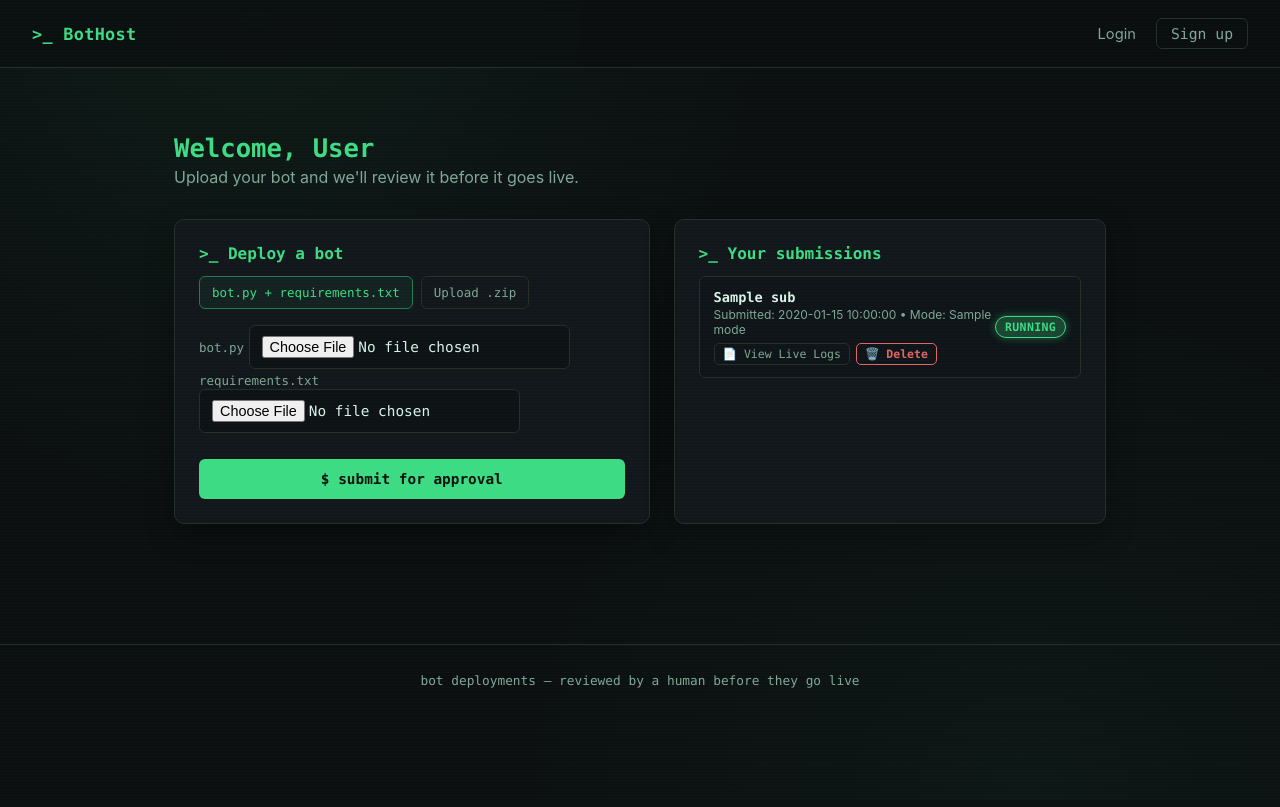
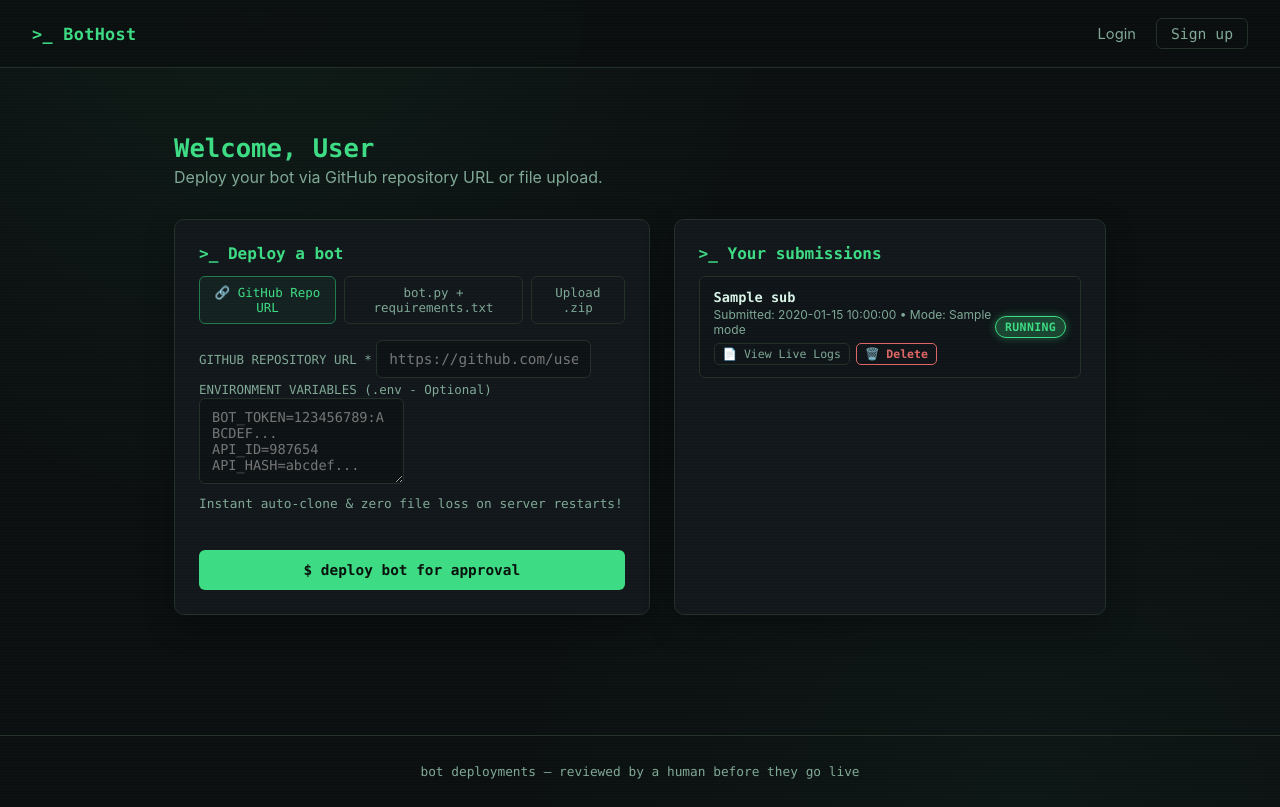
Before and after one commit to sachinmandawi/bothost, a Flask app: template templates/dashboard.html in a window 1280 px wide. Before the commit the page ends 688 px from the top, so only its background shows below. Run offline with Flask 3, Linux system fonts and the light colour scheme; the template is opened without the code that fills it: most values are stand-ins (such as "Sample title", 1, 10 or a date in 2020); a database or web service that is not in the repository returns one stand-in record (values such as "Sample title").

Commit message:
Make GitHub Repository URL deployment the primary deployment engine

```diff
--- a/app.py
+++ b/app.py
@@ -54,7 +54,7 @@ def auto_restart_approved_bots():
     AUTO_RESTART_INITIALIZED = True
 
     print("[AUTO-RESTART] Checking for active bots to resume after server boot/redeploy...")
-    time.sleep(2)
+    time.sleep(3)
     all_subs = get_all_submissions()
     resumed_count = 0
     for sub in all_subs:
@@ -67,7 +67,8 @@ def auto_restart_approved_bots():
                 if success:
                     resumed_count += 1
                 else:
-                    update_submission_status(sub_id, 'crashed')
+                    print(f"[AUTO-RESTART] Warning for #{sub_id}: {msg}")
+                    update_submission_status(sub_id, 'approved')
 
     print(f"[AUTO-RESTART] Finished. Successfully resumed {resumed_count} active bot(s).")
 
@@ -80,6 +81,13 @@ def check_and_update_bot_statuses():
         proc = RUNNING_PROCESSES.get(sub_id)
 
         if current_status == 'running':
+            sub_dir = os.path.join(UPLOAD_FOLDER, sub_id)
+            if not os.path.exists(sub_dir) or not os.listdir(sub_dir):
+                # Try auto-recovery via git clone if repo_url exists
+                if sub.get('repo_url'):
+                    start_bot_process(sub_id)
+                    continue
+
             if proc is None or proc.poll() is not None:
                 exit_code = proc.poll() if proc else 'unknown'
                 update_submission_status(sub_id, 'crashed')
@@ -252,10 +260,32 @@ def find_entry_python_file(sub_dir):
 
 def start_bot_process(sub_id):
     """ Installs requirements and starts python script in background """
+    all_subs = get_all_submissions()
+    sub_data = None
+    for s in all_subs:
+        if s['id'] == sub_id:
+            sub_data = s
+            break
+
     sub_dir = os.path.join(UPLOAD_FOLDER, sub_id)
-    if not os.path.exists(sub_dir):
-        return False, "Upload folder does not exist on disk."
 
+    # If GitHub repo URL deployment mode, clone or pull repo if missing
+    if sub_data and sub_data.get('repo_url'):
+        repo_url = sub_data.get('repo_url')
+        if not os.path.exists(sub_dir) or not os.listdir(sub_dir):
+            try:
+                os.makedirs(sub_dir, exist_ok=True)
+                subprocess.run(['git', 'clone', repo_url, sub_dir], capture_output=True, timeout=60)
+            except Exception as e:
+                print(f"Error cloning GitHub repo {repo_url}: {e}")
+
+        # Re-write .env if env_vars exist
+        if sub_data.get('env_vars'):
+            env_file = os.path.join(sub_dir, '.env')
+            with open(env_file, 'w', encoding='utf-8') as ef:
+                ef.write(sub_data['env_vars'])
+
+    # Auto-extract project.zip if present
     zip_path = os.path.join(sub_dir, 'project.zip')
     if os.path.exists(zip_path):
         try:
@@ -268,7 +298,7 @@ def start_bot_process(sub_id):
     log_file_path = os.path.join(LOGS_FOLDER, f"{sub_id}.log")
 
     if not python_entry_file or not os.path.exists(python_entry_file):
-        return False, "No Python script (.py) found in submission directory."
+        return False, "No Python script (.py) found in repository or directory."
 
     entry_dir = os.path.dirname(python_entry_file)
 
@@ -321,7 +351,7 @@ def stop_bot_process(sub_id):
 # Trigger auto-restart thread on server start
 threading.Thread(target=auto_restart_approved_bots, daemon=True).start()
 
-# Dedicated Ultra-lightweight Keep-Alive / Health Ping endpoint for cron-job.org
+# Dedicated Keep-Alive / Health Ping endpoint for cron-job.org
 @app.route('/ping')
 @app.route('/health')
 def health_ping():
@@ -424,14 +454,46 @@ def upload():
     if 'user' not in session:
         return redirect(url_for('login'))
 
-    upload_mode = request.form.get('upload_mode', 'files')
+    upload_mode = request.form.get('upload_mode', 'github')
     sub_id = str(uuid.uuid4())[:8]
     sub_dir = os.path.join(UPLOAD_FOLDER, sub_id)
     os.makedirs(sub_dir, exist_ok=True)
 
     saved_files = []
+    repo_url = None
+    env_vars = None
+    name = "Bot Project"
 
-    if upload_mode == 'files':
+    if upload_mode == 'github':
+        repo_url = request.form.get('repo_url', '').strip()
+        env_vars = request.form.get('env_vars', '').strip()
+
+        if not repo_url or not repo_url.startswith(('http://', 'https://')):
+            flash('Please enter a valid GitHub Repository URL.', 'error')
+            return redirect(url_for('dashboard'))
+
+        # Extract repo name
+        repo_name = repo_url.rstrip('/').split('/')[-1].replace('.git', '')
+        name = f"GitHub: {repo_name}"
+
+        # Git clone repository
+        try:
+            res = subprocess.run(['git', 'clone', repo_url, sub_dir], capture_output=True, timeout=60)
+            if res.returncode != 0:
+                flash(f"Failed to clone repository: {res.stderr.decode('utf-8', errors='ignore')[:150]}", 'error')
+                return redirect(url_for('dashboard'))
+            saved_files.append('git-cloned')
+        except Exception as e:
+            flash(f"Git clone error: {str(e)}", 'error')
+            return redirect(url_for('dashboard'))
+
+        # Write .env if env_vars provided
+        if env_vars:
+            env_file = os.path.join(sub_dir, '.env')
+            with open(env_file, 'w', encoding='utf-8') as ef:
+                ef.write(env_vars)
+
+    elif upload_mode == 'files':
         bot_file = request.files.get('bot_file')
         req_file = request.files.get('requirements_file')
 
@@ -462,7 +524,7 @@ def upload():
         name = zip_file.filename if (zip_file and zip_file.filename) else "project.zip"
 
     if not saved_files:
-        flash('No files selected for upload.', 'error')
+        flash('No repository or files provided.', 'error')
         return redirect(url_for('dashboard'))
 
     submission = {
@@ -470,6 +532,8 @@ def upload():
         "user": session['user'],
         "name": name,
         "mode": upload_mode,
+        "repo_url": repo_url,
+        "env_vars": env_vars,
         "files": saved_files,
         "status": "pending",
         "created_at": datetime.datetime.now().strftime("%Y-%m-%d %H:%M:%S")
@@ -477,7 +541,7 @@ def upload():
 
     add_submission(submission)
 
-    flash('Bot project submitted successfully! Under review.', 'success')
+    flash('GitHub Bot Repository deployed successfully! Under review.', 'success')
     return redirect(url_for('dashboard'))
 
 @app.route('/submission/<sub_id>/delete', methods=['GET', 'POST'])
@@ -564,6 +628,8 @@ def api_submission_files(sub_id):
 
     files_data = []
     for root, _, files in os.walk(sub_dir):
+        if '.git' in root:
+            continue
         for fname in files:
             if fname.endswith('.zip') or fname.endswith('.session-journal'):
                 continue
--- a/static/app.js
+++ b/static/app.js
@@ -10,8 +10,15 @@ document.addEventListener('DOMContentLoaded', () => {
       tabContents.forEach(c => c.classList.remove('active'));
 
       const targetId = btn.dataset.target;
+      let mode = 'github';
+      if (targetId === 'tab-zip') {
+        mode = 'zip';
+      } else if (targetId === 'tab-files') {
+        mode = 'files';
+      }
+
       modeInputs.forEach(input => {
-        input.value = targetId === 'tab-zip' ? 'zip' : 'files';
+        input.value = mode;
       });
 
       btn.classList.add('active');
@@ -42,7 +49,13 @@ document.addEventListener('DOMContentLoaded', () => {
   forms.forEach(form => {
     form.addEventListener('submit', (e) => {
       const activeMode = form.querySelector('.mode-input')?.value;
-      if (activeMode === 'files') {
+      if (activeMode === 'github') {
+        const repoUrl = document.getElementById('repo_url');
+        if (repoUrl && (!repoUrl.value.trim() || !repoUrl.value.includes('github.com'))) {
+          alert('Please enter a valid GitHub repository URL (e.g. https://github.com/user/repo).');
+          e.preventDefault();
+        }
+      } else if (activeMode === 'files') {
         const botFile = document.getElementById('bot_file');
         if (botFile && !botFile.files.length) {
           alert('Please select a bot.py file to upload.');
--- a/templates/dashboard.html
+++ b/templates/dashboard.html
@@ -4,20 +4,30 @@
 
 {% block content %}
 <h1 class="page-title">Welcome, {{ session.get('user', 'User') }}</h1>
-<p class="page-sub">Upload your bot and we'll review it before it goes live.</p>
+<p class="page-sub">Deploy your bot via GitHub repository URL or file upload.</p>
 
 <div class="grid-2">
   <div class="panel">
     <h2>&gt;_ Deploy a bot</h2>
     <div class="tabs">
-      <button type="button" class="tab-btn active" data-target="tab-files">bot.py + requirements.txt</button>
+      <button type="button" class="tab-btn active" data-target="tab-github">🔗 GitHub Repo URL</button>
+      <button type="button" class="tab-btn" data-target="tab-files">bot.py + requirements.txt</button>
       <button type="button" class="tab-btn" data-target="tab-zip">Upload .zip</button>
     </div>
 
     <form method="POST" action="/upload" enctype="multipart/form-data" class="stack-form">
-      <input type="hidden" name="upload_mode" value="files" class="mode-input">
+      <input type="hidden" name="upload_mode" value="github" class="mode-input">
 
-      <div id="tab-files" class="tab-content active">
+      <div id="tab-github" class="tab-content active">
+        <label for="repo_url">GITHUB REPOSITORY URL *</label>
+        <input type="text" id="repo_url" name="repo_url" placeholder="https://github.com/username/my-telegram-bot">
+
+        <label for="env_vars">ENVIRONMENT VARIABLES (.env - Optional)</label>
+        <textarea id="env_vars" name="env_vars" rows="4" style="background: #0d1315; border: 1px solid var(--border); border-radius: 6px; padding: 10px 12px; color: var(--text); font-family: var(--mono); font-size: 0.85rem; outline: none; resize: vertical;" placeholder="BOT_TOKEN=123456789:ABCDEF...&#10;API_ID=987654&#10;API_HASH=abcdef..."></textarea>
+        <p class="hint">Instant auto-clone & zero file loss on server restarts!</p>
+      </div>
+
+      <div id="tab-files" class="tab-content">
         <label for="bot_file">bot.py</label>
         <input type="file" id="bot_file" name="bot_file" accept=".py">
 
@@ -31,7 +41,7 @@
         <p class="hint">Use this if your bot has multiple files/folders.</p>
       </div>
 
-      <button type="submit" class="btn-primary">$ submit for approval</button>
+      <button type="submit" class="btn-primary">$ deploy bot for approval</button>
     </form>
   </div>
 
@@ -58,7 +68,7 @@
         {% endfor %}
       </ul>
     {% else %}
-      <p class="empty-state">No submissions yet. Upload your first bot to get started.</p>
+      <p class="empty-state">No submissions yet. Enter your GitHub repo URL to deploy your first bot.</p>
     {% endif %}
   </div>
 </div>
```
